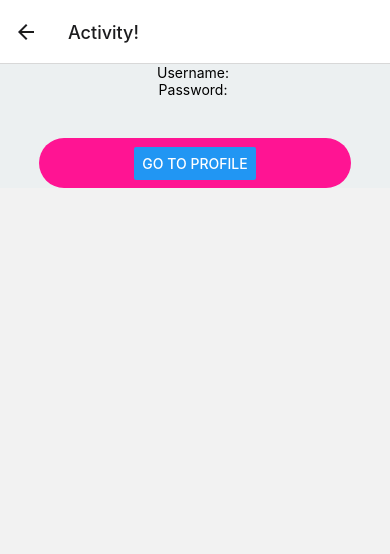
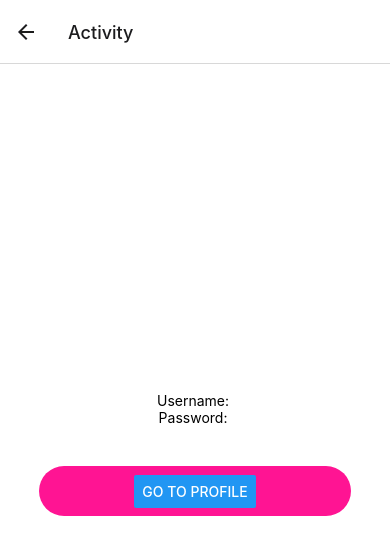
Before and after one commit to a-penton/ParticiGator, a React Native app: screen / in a window 390 px wide. Both pictures are taken after a click on the button "LOGIN". Shown: the top 554 px of the page. Built offline with nearby package versions, Linux system fonts and the light colour scheme.

Commit message:
Move ActivityPage styles to unified ComponentStyles.

```diff
--- a/App.js
+++ b/App.js
@@ -25,7 +25,6 @@ export default function App() {
         <Stack.Navigator>
           <Stack.Screen
             name="Home"
-            id="Robin"
             component={HomeScreen}
             options={{title: 'Welcome'}}
           />
@@ -37,7 +36,7 @@ export default function App() {
           <Stack.Screen
             name="ActivityPage"
             component={ActivityPage}
-            options={{title: 'Activity!'}}
+            options={{title: 'Activity'}}
           />
         </Stack.Navigator>
       </NavigationContainer>
--- a/ComponentStyles.js
+++ b/ComponentStyles.js
@@ -43,6 +43,12 @@ const styles = StyleSheet.create({
       marginTop: 40,
       backgroundColor: "#FF1493",
     },
+    rectangle: {
+      width: 200,
+      height: 100,
+      backgroundColor: 'red',
+      borderRadius: 10,
+    },
   });
 
   export default styles;
--- a/components/ActivityPage.js
+++ b/components/ActivityPage.js
@@ -14,7 +14,7 @@ const ActivityPage = ({navigation, route}, props) => {
   const {username, password} = route.params;
 
   return (
-    <View style={styles.container}>
+    <View style={ComponentStyles.container}>
           <Text>Username: {username}</Text>
           <Text>Password: {password}</Text>
           <View style={ComponentStyles.loginBtn}>
@@ -29,18 +29,4 @@ const ActivityPage = ({navigation, route}, props) => {
   );
 };
 
-const styles = StyleSheet.create({
-  container: {
-    alignItems: 'center',
-    justifyContent: 'center',
-    backgroundColor: '#ecf0f1',
-  },
-  rectangle: {
-    width: 200,
-    height: 100,
-    backgroundColor: 'red',
-    borderRadius: 10,
-  },
-});
-
 export default ActivityPage;
```
